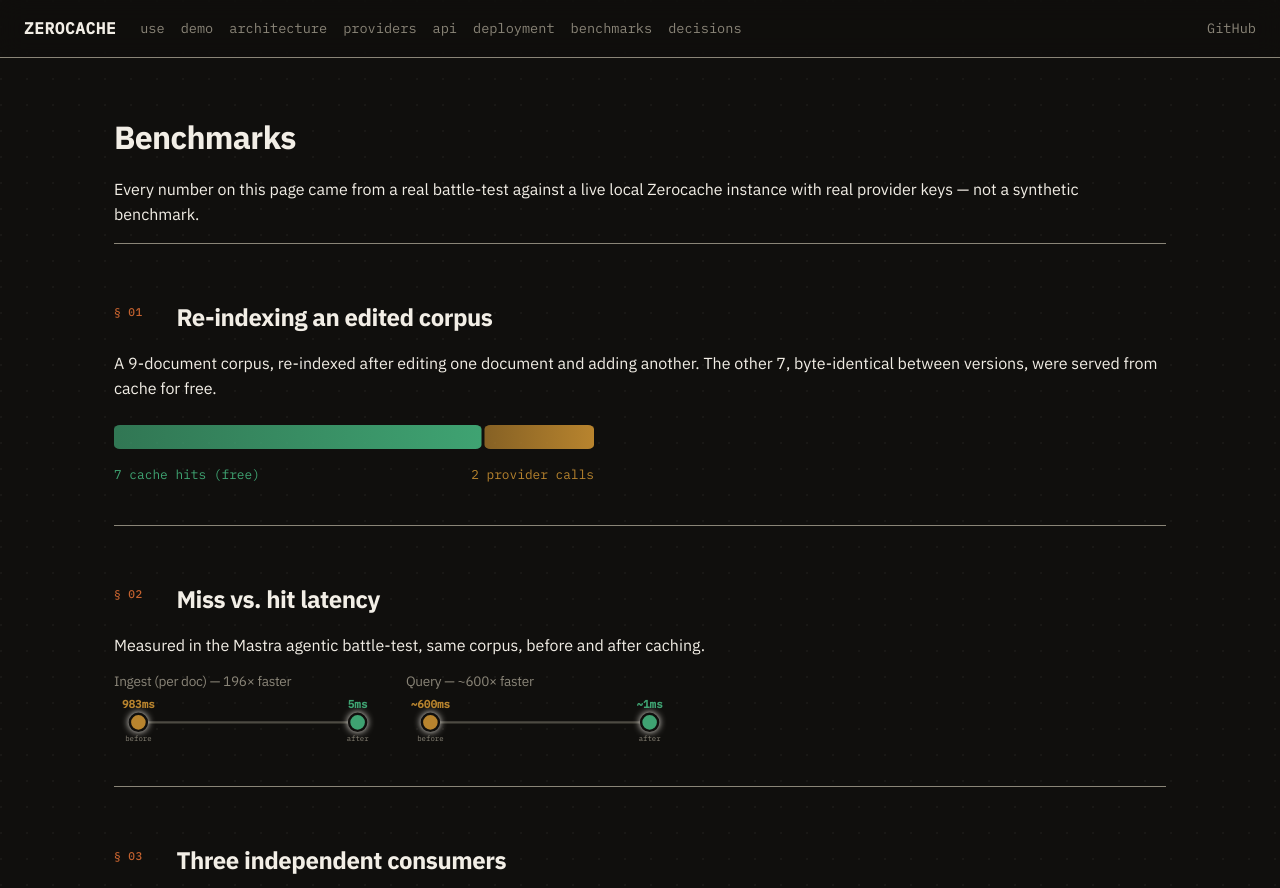
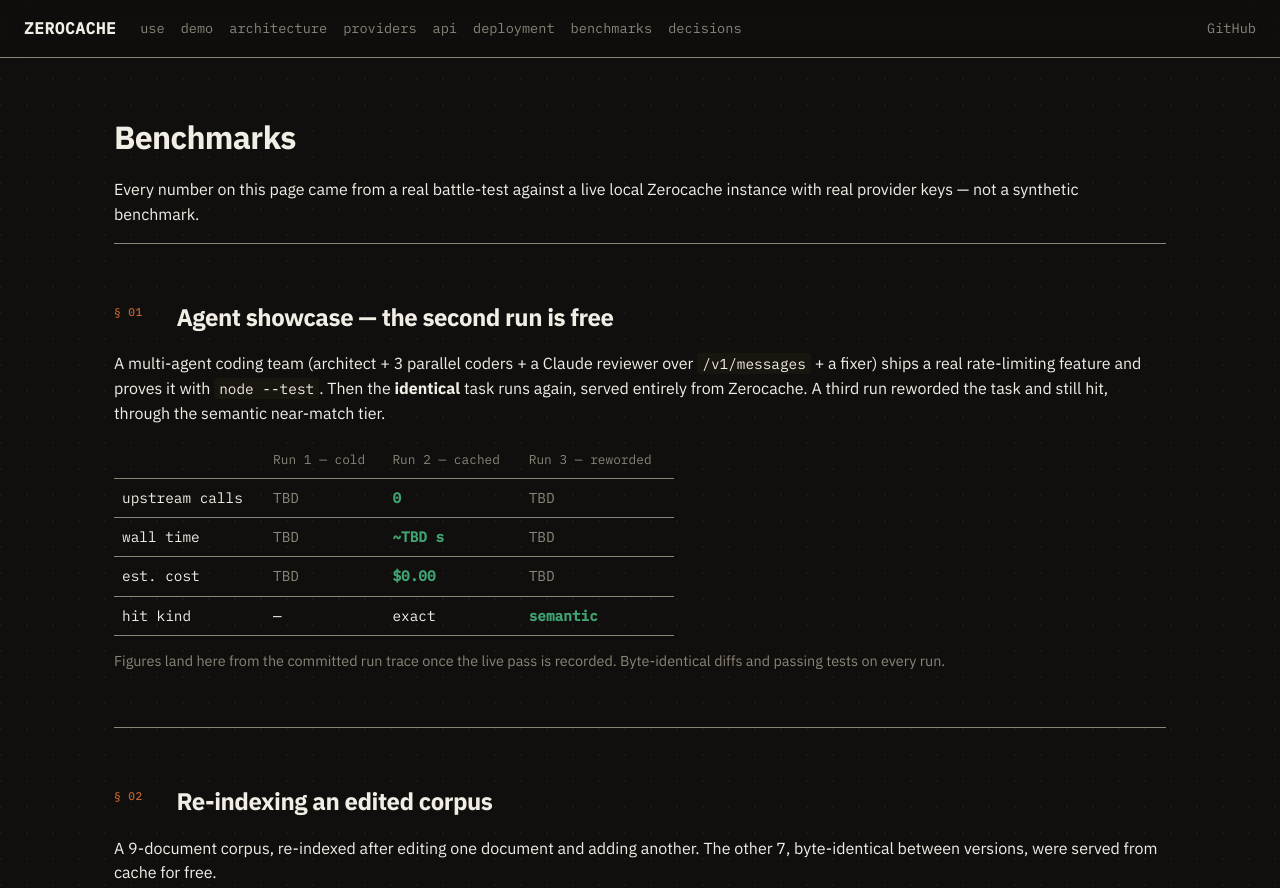
Before and after one commit to shramanb113/ZeroCache, an Astro site in the folder site/: page /ZeroCache/benchmarks in a window 1280 px wide. Shown: the top 888 px of the page. Built offline with nearby package versions, Linux system fonts and the light colour scheme; Astro itself is replaced by a stand-in of ours.

Commit message:
site: dual-surface homepage and agent-showcase benchmark lead (numbers pending trace)

```diff
--- a/site/src/pages/benchmarks.astro
+++ b/site/src/pages/benchmarks.astro
@@ -12,6 +12,35 @@ import StatCallout from "../components/StatCallout.astro";
     Every number on this page came from a real battle-test against a live local Zerocache instance
     with real provider keys — not a synthetic benchmark.
   </p>
+
+  <section class="section">
+    <h2>Agent showcase — the second run is free</h2>
+    <p>
+      A multi-agent coding team (architect + 3 parallel coders + a Claude reviewer over
+      <code>/v1/messages</code> + a fixer) ships a real rate-limiting feature and proves it with
+      <code>node --test</code>. Then the <strong>identical</strong> task runs again, served entirely
+      from Zerocache. A third run reworded the task and still hit, through the semantic near-match
+      tier.
+    </p>
+    <div style="overflow-x: auto;">
+      <table class="bench-table">
+        <thead>
+          <tr><th>&nbsp;</th><th>Run 1 — cold</th><th>Run 2 — cached</th><th>Run 3 — reworded</th></tr>
+        </thead>
+        <tbody>
+          <tr><td>upstream calls</td><td class="tbd">TBD</td><td class="hit">0</td><td class="tbd">TBD</td></tr>
+          <tr><td>wall time</td><td class="tbd">TBD</td><td class="hit">~TBD s</td><td class="tbd">TBD</td></tr>
+          <tr><td>est. cost</td><td class="tbd">TBD</td><td class="hit">$0.00</td><td class="tbd">TBD</td></tr>
+          <tr><td>hit kind</td><td>—</td><td>exact</td><td class="hit">semantic</td></tr>
+        </tbody>
+      </table>
+    </div>
+    <p class="bench-note">
+      <!-- Filled from demo/agent-showcase/traces/{run-cold,run-warm,run-semantic}.jsonl -->
+      Figures land here from the committed run trace once the live pass is recorded. Byte-identical
+      diffs and passing tests on every run.
+    </p>
+  </section>
 
   <section class="section">
     <h2>Re-indexing an edited corpus</h2>
@@ -73,7 +102,7 @@ import StatCallout from "../components/StatCallout.astro";
   </section>
 
   <section class="section">
-    <h2>Three independent consumers</h2>
+    <h2>Consumer battle-tests — three independent frameworks</h2>
     <div class="stat-row">
       <StatCallout value="18/18" label="Mastra agentic checks passed" tone="hit" />
       <StatCallout value="18/19" label="LlamaIndex/Python real-key tests passed (1 external rate-limit)" tone="hit" />
@@ -165,6 +194,38 @@ import StatCallout from "../components/StatCallout.astro";
     transform-box: fill-box;
     transform-origin: left center;
   }
+  .bench-table {
+    width: 100%;
+    border-collapse: collapse;
+    font-size: 0.9rem;
+    max-width: 560px;
+  }
+  .bench-table th,
+  .bench-table td {
+    text-align: left;
+    padding: var(--space-2);
+    border-bottom: var(--hairline);
+  }
+  .bench-table th {
+    color: var(--muted);
+    font-family: var(--font-mono);
+    font-weight: 400;
+    font-size: 0.8rem;
+  }
+  .bench-table td {
+    font-family: var(--font-mono);
+  }
+  .bench-table .hit {
+    color: var(--hit);
+    font-weight: 600;
+  }
+  .bench-table .tbd {
+    color: var(--muted);
+  }
+  .bench-note {
+    color: var(--muted);
+    font-size: 0.9rem;
+  }
 </style>
 
 <script>
```
Also changed, not shown: site/src/pages/index.astro (+29 -24 lines).
